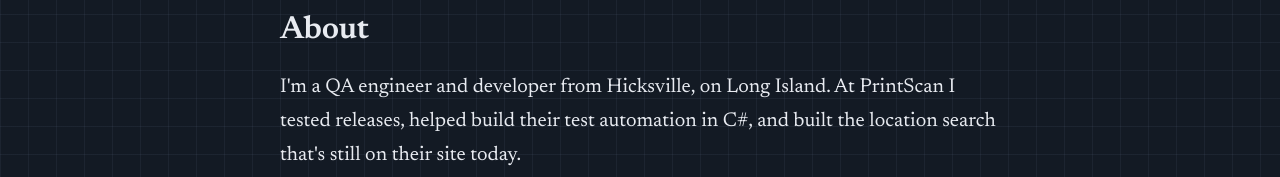
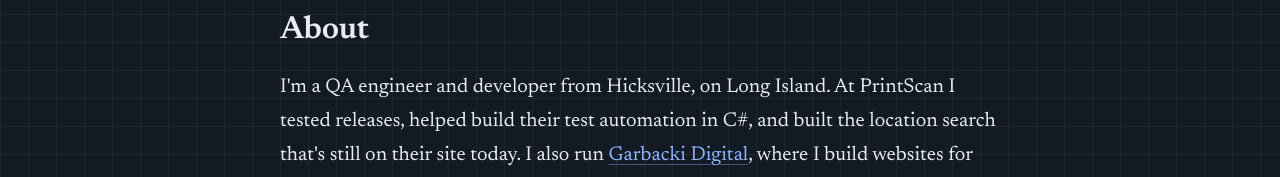
Before and after one commit to logangarbacki/react-portfolio-website, a React (Vite) app: page / in a window 1280 px wide. Shown: the part 742-919 px from the top of the page. Built offline with nearby package versions, Linux system fonts and the light colour scheme; no server answers.

Commit message:
Mention and link Garbacki Digital in the About section

```diff
--- a/src/components/About.jsx
+++ b/src/components/About.jsx
@@ -8,7 +8,9 @@ export default function About() {
       <p className="reveal" data-testid="about-paragraph-1">
         I'm a QA engineer and developer from Hicksville, on Long Island. At
         PrintScan I tested releases, helped build their test automation in C#,
-        and built the location search that's still on their site today.
+        and built the location search that's still on their site today. I also
+        run <a href="https://garbackidigital.com/">Garbacki Digital</a>, where I
+        build websites for small businesses on Long Island.
       </p>
       <p className="reveal" data-testid="about-paragraph-2">
         I treat this site like a production app. The Selenium suite covers every
```
